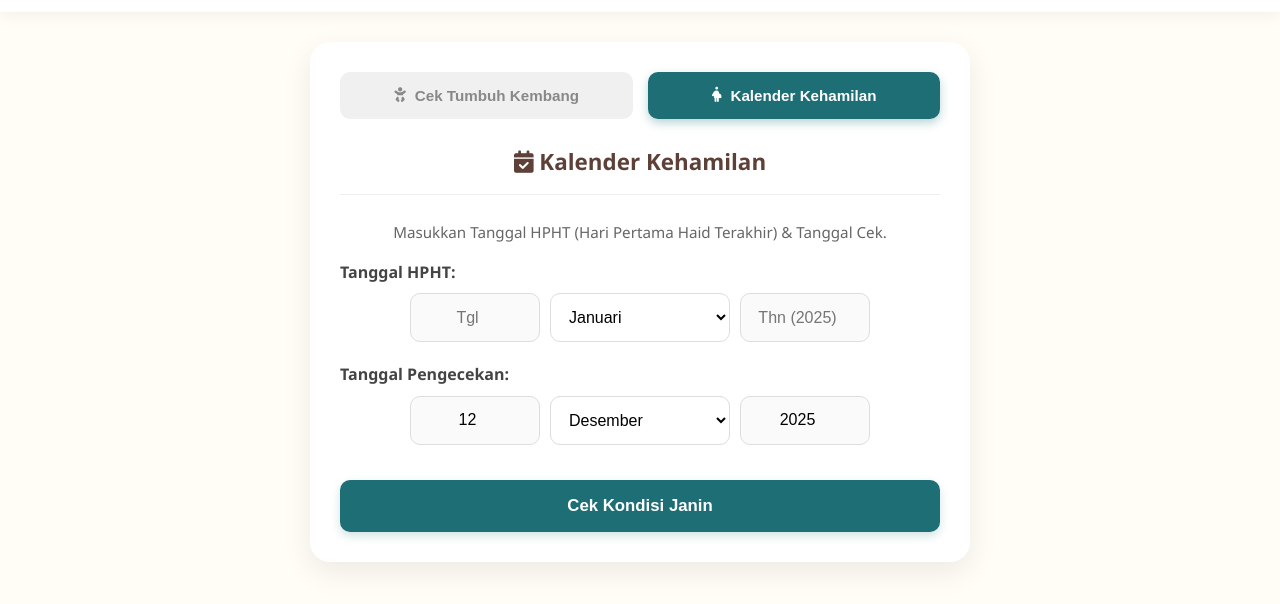
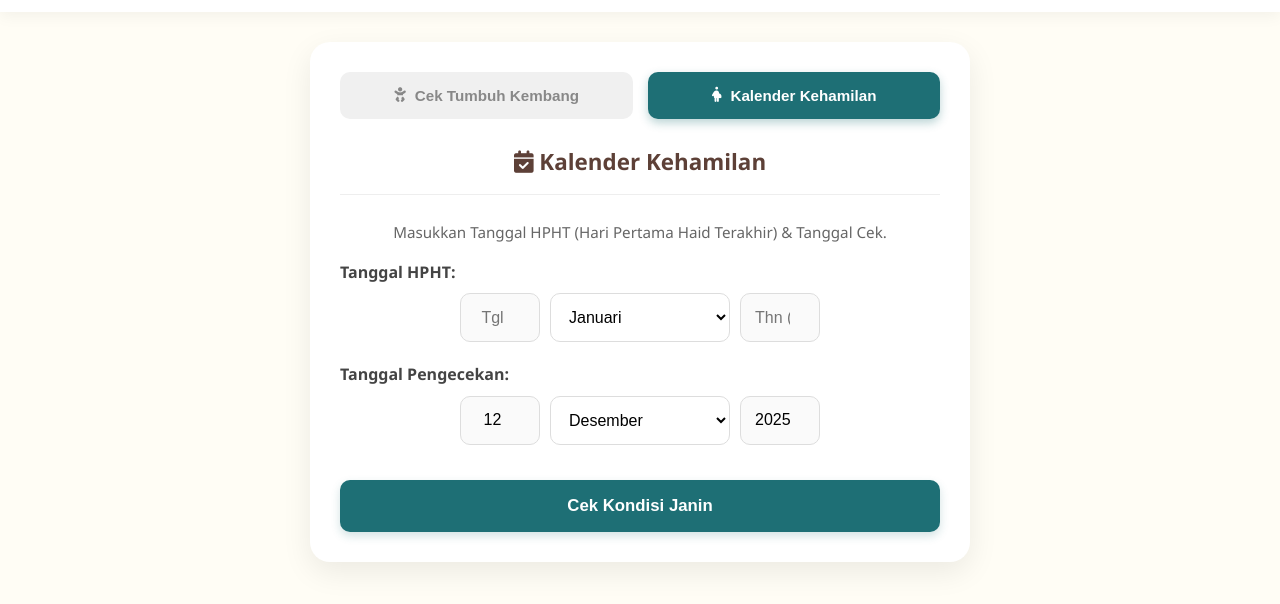
Before and after one commit to riefki-123/maternal-project, a plain HTML site: page app.html in a window 1280 px wide. Both pictures are taken after a click on the button "Kalender Kehamilan". Shown: the part 44-648 px from the top of the page. Drawn offline with Linux system fonts and the light colour scheme.

Commit message:
First commit: Siap deploy aplikasi KKN

```diff
--- a/style.css
+++ b/style.css
@@ -339,7 +339,7 @@ input[type="number"]:focus {
     gap: 10px;
 }
 .date-input-group input[type="number"] {
-    width: 130px;
+    width: 80px;
     text-align: center;
 }
 .date-input-group select {
```
